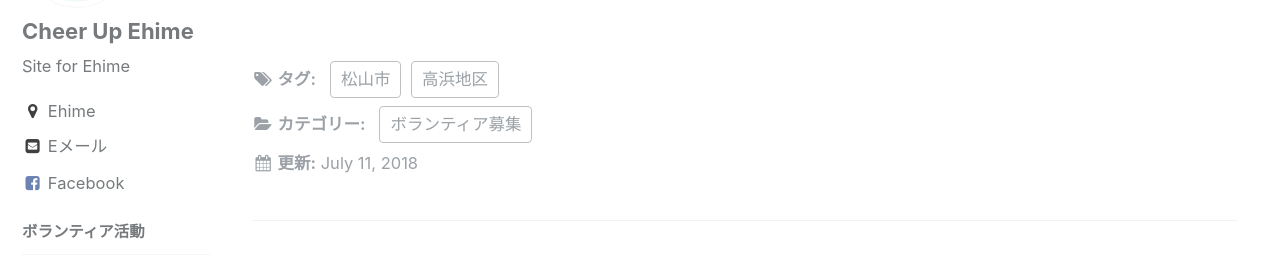
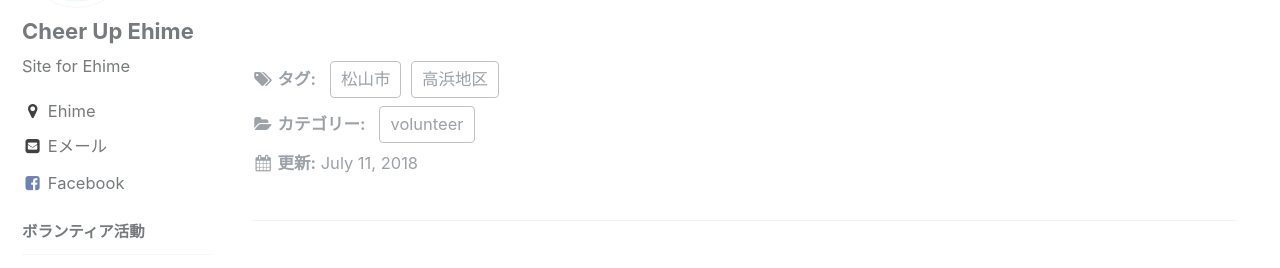
Before and after one commit to cheerup-ehime/cheerup-ehime.github.io, a Jekyll site: the page built from _posts/2018-07-11-volunteer-takahama-0711.md, in a window 1280 px wide and 900 px high, scrolled down 1174 px. Shown: the part 146-414 px from the top of the window. Built offline with Jekyll 4.4.1, drawn with Linux system fonts in a browser that asks for light colours.

Commit message:
カテゴリーを英語にしてみた（テスト）

```diff
--- a/_posts/2018-07-11-volunteer-takahama-0711.md
+++ b/_posts/2018-07-11-volunteer-takahama-0711.md
@@ -1,7 +1,7 @@
 ---
 title: 松山市高浜地区のボランティア募集（7/11 22:30)
 category:
-    - ボランティア募集
+    - volunteer
 tag:
     - 高浜地区
     - 松山市
```
